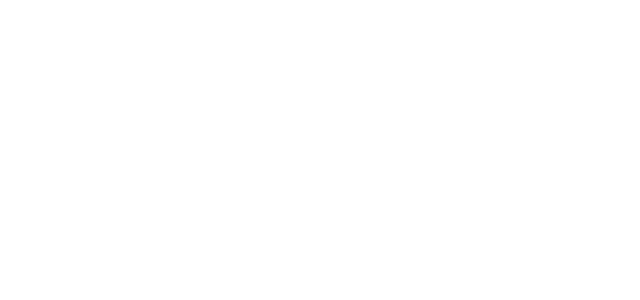
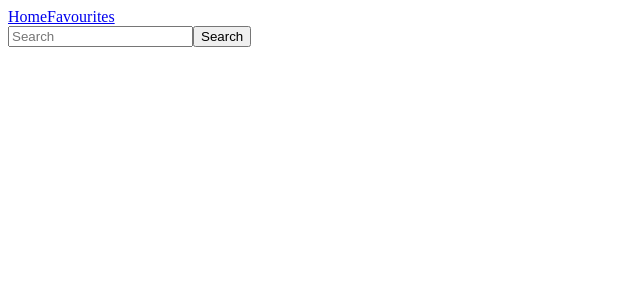
Before and after one commit to Haad-Ahmad-Qureshi/internship-react-project, a React (Vite) app: page / in a window 1280 px wide. Shown: the top 300 px of the page, without its empty margins (0-640 px from the left). Built offline with nearby package versions, Linux system fonts and the light colour scheme.

Commit message:
created basic header

```diff
--- a/package.json
+++ b/package.json
@@ -11,7 +11,8 @@
   },
   "dependencies": {
     "react": "^19.2.8",
-    "react-dom": "^19.2.8"
+    "react-dom": "^19.2.8",
+    "react-router-dom": "^7.18.2"
   },
   "devDependencies": {
     "@types/node": "^24.13.3",
--- a/src/App.tsx
+++ b/src/App.tsx
@@ -1,5 +1,7 @@
+import Header from './Header'
+
 function App() {
-  return null
+  return <Header />
 }
 
 export default App
--- /dev/null
+++ b/src/Header.tsx
@@ -0,0 +1,16 @@
+import { Link } from 'react-router-dom'
+
+function Header() {
+  return (
+    <header>
+      <nav>
+        <Link to="/">Home</Link>
+        <Link to="/favourites">Favourites</Link>
+      </nav>
+      <input type="search" placeholder="Search" aria-label="Search" />
+      <button type="button">Search</button>
+    </header>
+  )
+}
+
+export default Header
--- a/src/main.tsx
+++ b/src/main.tsx
@@ -1,9 +1,12 @@
 import { StrictMode } from 'react'
 import { createRoot } from 'react-dom/client'
+import { BrowserRouter } from 'react-router-dom'
 import App from './App.tsx'
 
 createRoot(document.getElementById('root')!).render(
   <StrictMode>
-    <App />
+    <BrowserRouter>
+      <App />
+    </BrowserRouter>
   </StrictMode>,
 )
```
Also changed, not shown: 1 other file (tests, documents, lock files or other folders).
